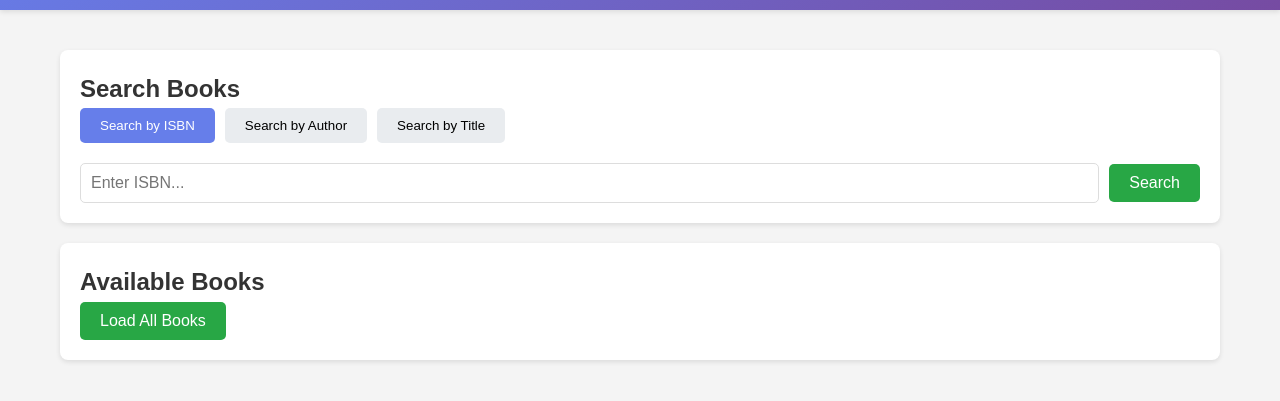
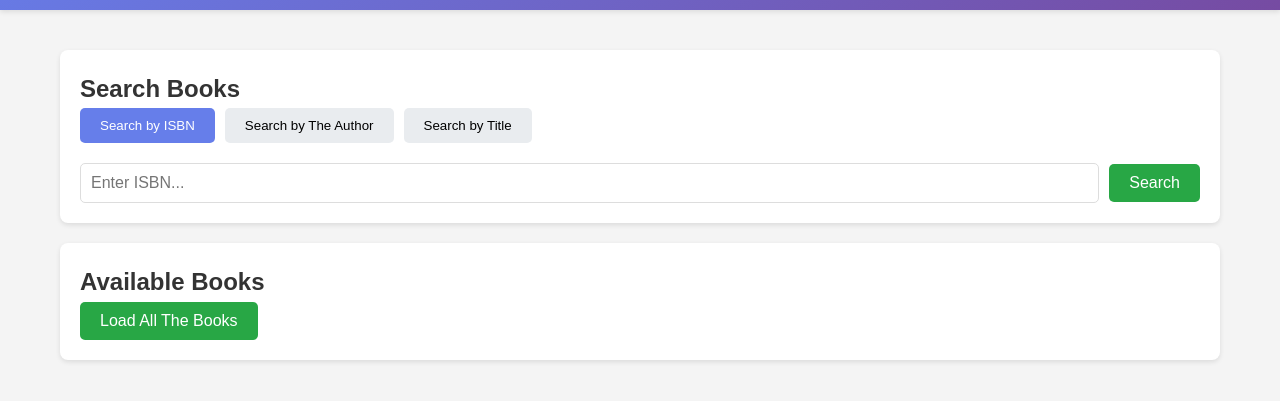
Before and after one commit to Muhamad-Usama/bookshop-project, a website: page public/index.html in a window 1280 px wide. Shown: the part 115-516 px from the top of the page. Drawn offline with Linux system fonts and the light colour scheme; no server answers.

Commit message:
Small Updates

```diff
--- a/public/index.html
+++ b/public/index.html
@@ -27,7 +27,7 @@
             <h2>Search Books</h2>
             <div class="search-tabs">
                 <button class="tab-btn active" data-tab="isbn">Search by ISBN</button>
-                <button class="tab-btn" data-tab="author">Search by Author</button>
+                <button class="tab-btn" data-tab="author">Search by The Author</button>
                 <button class="tab-btn" data-tab="title">Search by Title</button>
             </div>
 
@@ -52,7 +52,7 @@
         <!-- Books Display Section -->
         <section class="books-section">
             <h2>Available Books</h2>
-            <button id="load-all-books">Load All Books</button>
+            <button id="load-all-books">Load All The Books</button>
             <div id="books-container"></div>
         </section>
 
@@ -70,7 +70,7 @@
                         <label>Rating:</label>
                         <select id="review-rating" required>
                             <option value="">Select Rating</option>
-                            <option value="1">1 Star</option>
+                            <option value="1">1 Stars</option>
                             <option value="2">2 Stars</option>
                             <option value="3">3 Stars</option>
                             <option value="4">4 Stars</option>
```
